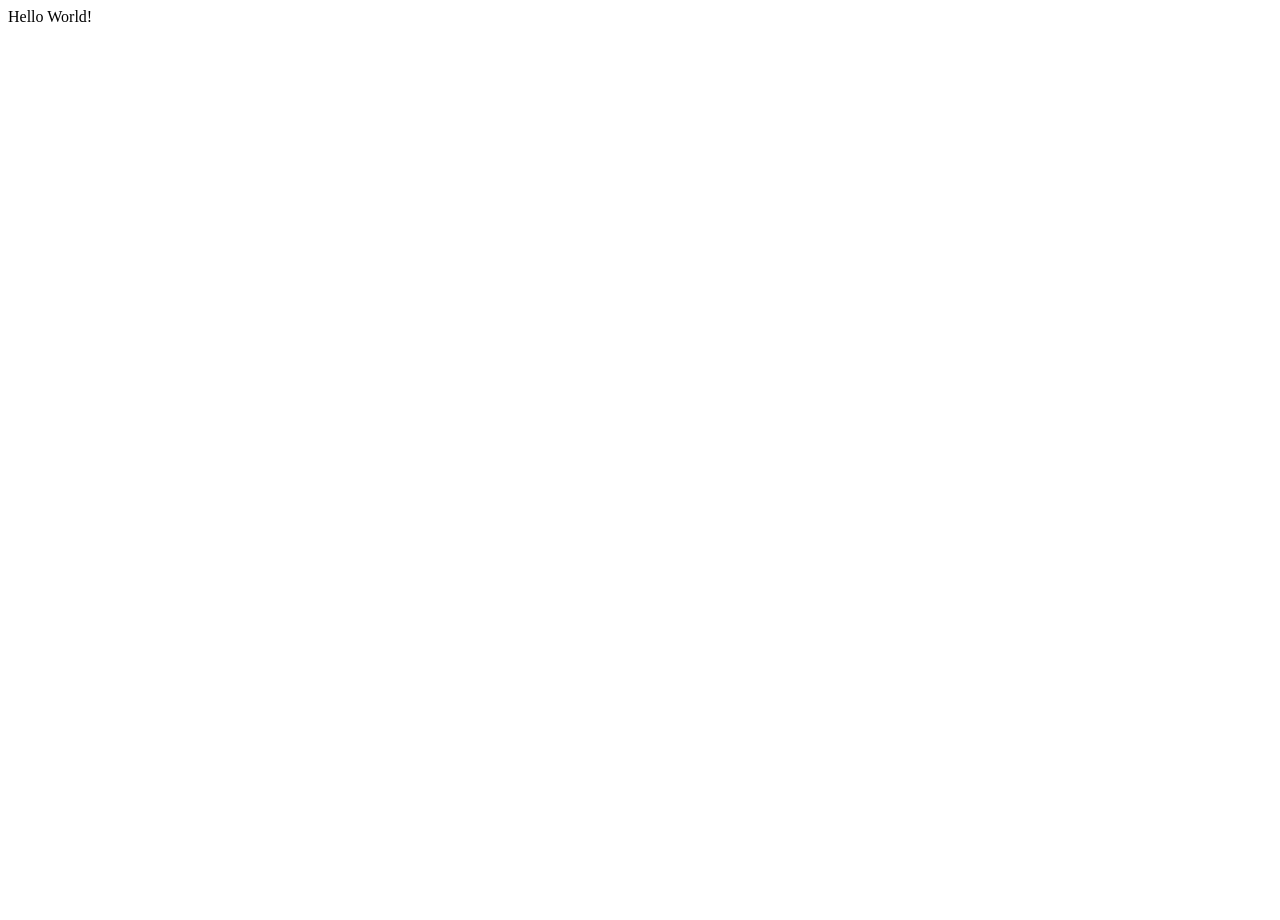
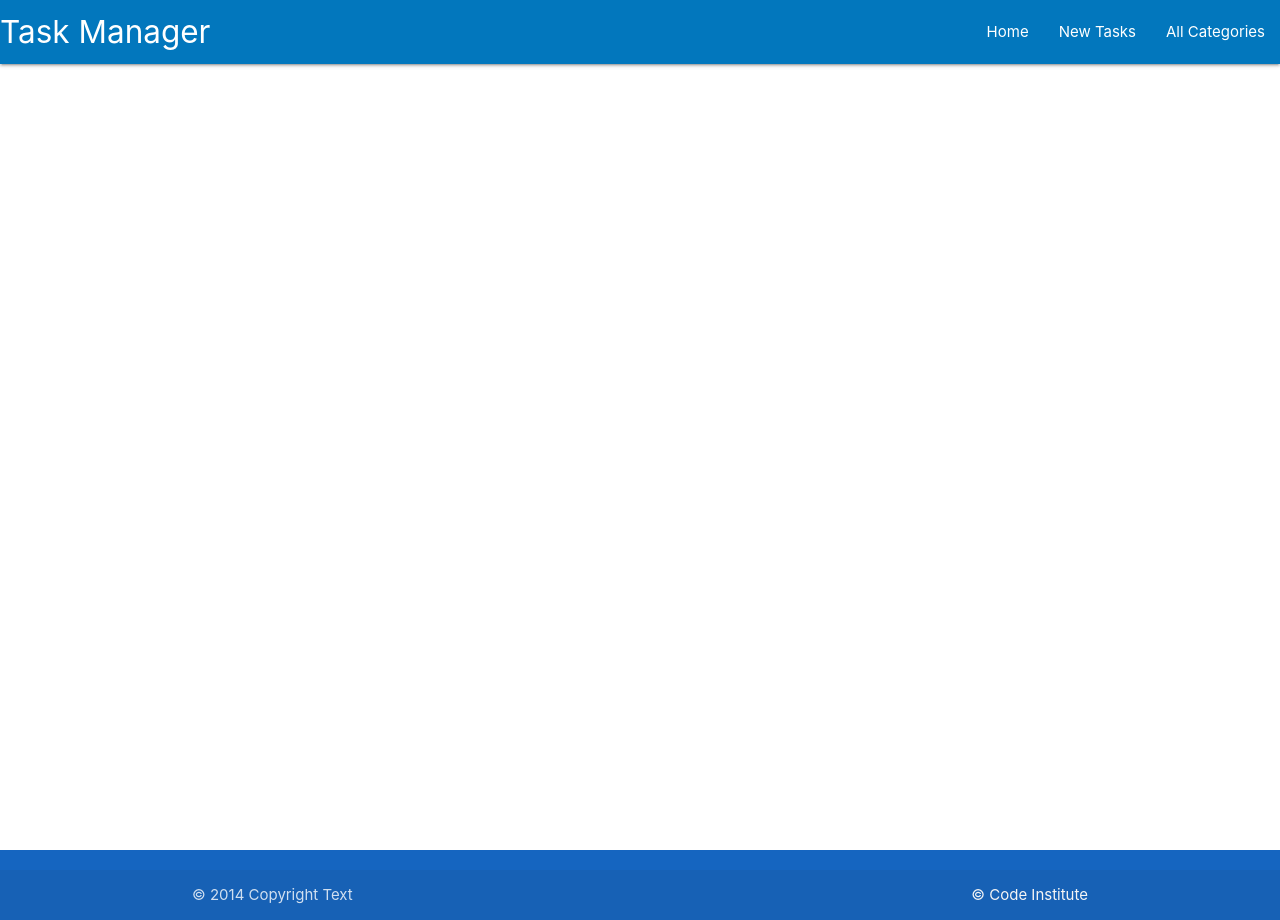
Before and after one commit to Deepak9912/CRUD-Project, a Flask app: page / in a window 1280 px wide. Before the commit the page is almost empty. Run offline with Flask 2, Linux system fonts and the light colour scheme.

Commit message:
add materialze.css navbar footer to the base.html

```diff
--- a/taskmanager/routes.py
+++ b/taskmanager/routes.py
@@ -5,4 +5,4 @@ from taskmanager.models import Category, Task
 
 @app.route("/")
 def home():
-    return render_template("base.html")
+    return render_template("task.html")
--- /dev/null
+++ b/taskmanager/static/css/style.css
@@ -0,0 +1,9 @@
+body {
+    display: flex;
+    min-height: 100vh;
+    flex-direction: column;
+  }
+
+  main {
+    flex: 1 0 auto;
+  }
--- /dev/null
+++ b/taskmanager/static/js/script.js
@@ -0,0 +1,5 @@
+document.addEventListener('DOMContentLoaded', function() {
+    // sidenav initialization
+    let sidenav = document.querySelectorAll('.sidenav');
+    var instances = M.Sidenav.init(sidenav);
+  });
--- a/taskmanager/templates/base.html
+++ b/taskmanager/templates/base.html
@@ -4,11 +4,49 @@
     <meta charset="UTF-8">
     <meta http-equiv="X-UA-Compatible" content="IE=edge">
     <meta name="viewport" content="width=device-width, initial-scale=1.0">
+    <link rel="stylesheet" href="https://cdnjs.cloudflare.com/ajax/libs/font-awesome/5.15.3/css/all.min.css"
+        integrity="sha512-iBBXm8fW90+nuLcSKlbmrPcLa0OT92xO1BIsZ+ywDWZCvqsWgccV3gFoRBv0z+8dLJgyAHIhR35VZc2oM/gI1w=="
+        crossorigin="anonymous" referrerpolicy="no-referrer">
+    <link rel="stylesheet" href="https://cdnjs.cloudflare.com/ajax/libs/materialize/1.0.0/css/materialize.min.css" type="text/css">
+    <link rel="stylesheet" href="{{ url_for('static', filename='css/style.css')}}" type="text/css">
+    <link rel="stylesheet" href="">
     <title>Task Manager</title>
 </head>
 <body>
+    <header>
+        <nav class="light-blue darken-3">
+            <div class="nav-wrapper">
+              <a href="{{ url_for('home')}}" class="brand-logo">Task Manager</a>
+              <a href="#" data-target="mobile-demo" class="sidenav-trigger"><i class="fas fa-bars"></i></a>
+              <ul class="right hide-on-med-and-down">
+                <li><a href="{{ url_for('home')}}">Home</a></li>
+                <li><a href="{{ url_for('home')}}">New Tasks</a></li>
+                <li><a href="{{ url_for('home')}}">All Categories</a></li>
+              </ul>
+            </div>
+          </nav>
 
-    Hello World!
+          <ul class="sidenav" id="mobile-demo">
+            <li><a href="{{ url_for('home')}}">Home</a></li>
+            <li><a href="{{ url_for('home')}}">New Tasks</a></li>
+            <li><a href="{{ url_for('home')}}">All Categories</a></li>
+          </ul>
+    </header>
+    <main class="container">
+        {% block container %}
+        {% endblock %}
+    </main>
+    <footer class="page-footer blue darken-3">
+        <div class="footer-copyright">
+          <div class="container">
+          © 2014 Copyright Text
+          <a class="grey-text text-lighten-4 right" href="https://codeinstitute.net" target="_blank">&copy; Code Institute</a>
+          </div>
+        </div>
+      </footer>
 
+
+    <script src="https://cdnjs.cloudflare.com/ajax/libs/materialize/1.0.0/js/materialize.min.js"></script>
+    <script src="{{ url_for('static', filename='js/script.js')}} "></script>
 </body>
 </html>
--- /dev/null
+++ b/taskmanager/templates/task.html
@@ -0,0 +1,4 @@
+{% extends "base.html" %}
+{% block content %}
+<h3 class="light-blue-text text-darken-4 center-align">Tasks</h3>
+{% endblock %}
```
